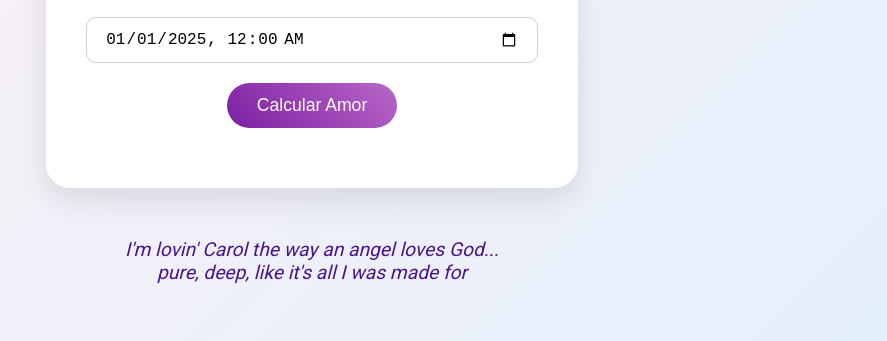
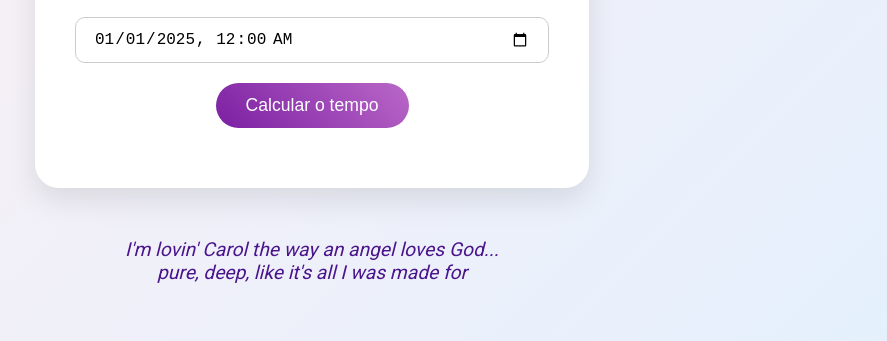
Before and after one commit to afporiginal/contador-namoro2, a plain HTML site: page index.html in a window 1280 px wide. Shown: the part 232-573 px from the top of the page, without its empty margins (328-1215 px from the left). Drawn offline with Linux system fonts and the light colour scheme.

Commit message:
Update index.html

```diff
--- a/index.html
+++ b/index.html
@@ -16,7 +16,7 @@
         <h2>Quanto tempo estamos juntos?</h2>
         <p>Escolha a data em que tudo começou:</p>
         <input type="datetime-local" id="dataInicio" value="2025-01-01T00:00" />
-        <button onclick="iniciarContagem()">Calcular Amor</button>
+        <button onclick="iniciarContagem()">Calcular o tempo</button>
         <div id="resultado" class="tempo"></div>
       </div>
 
```
